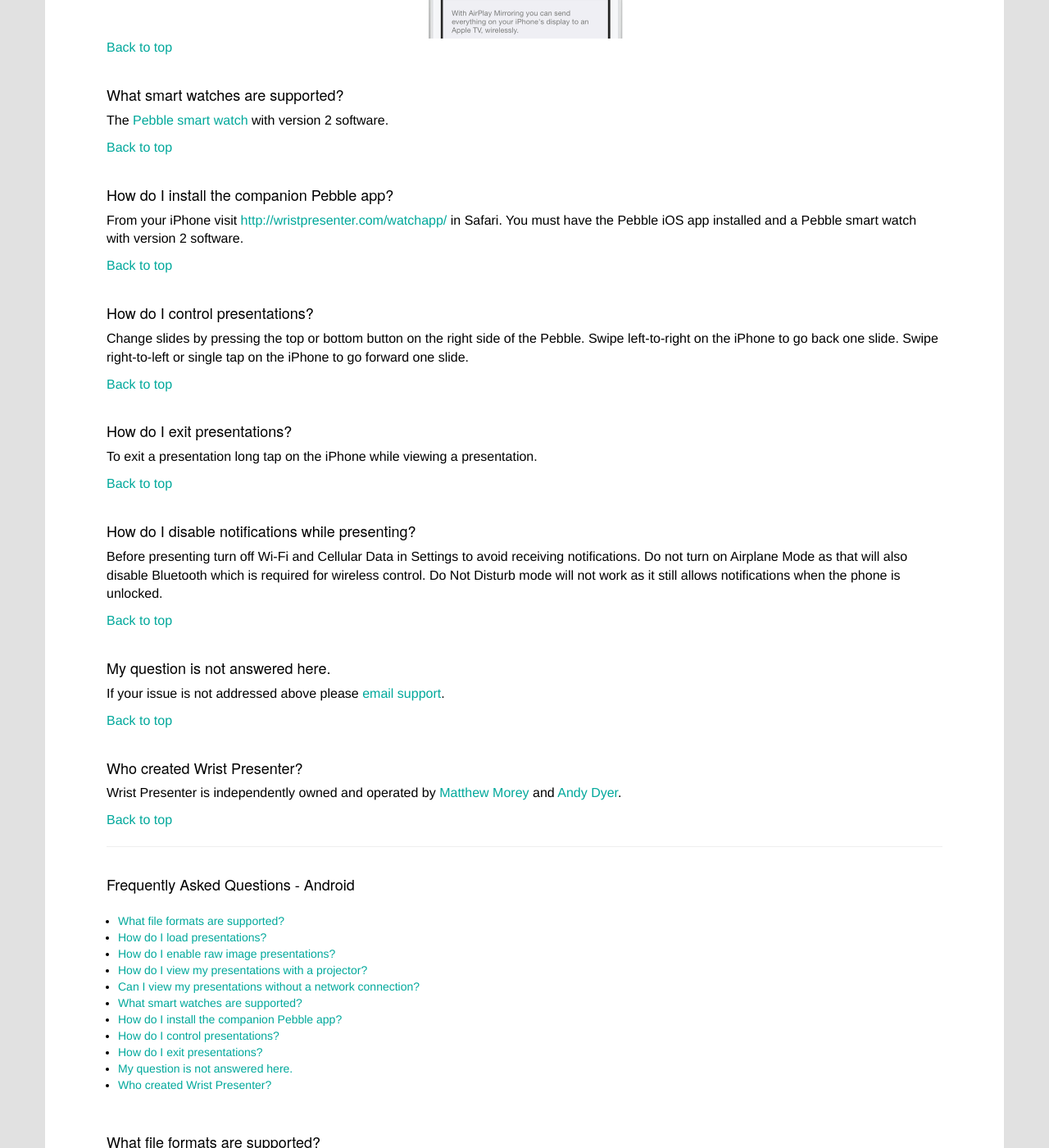
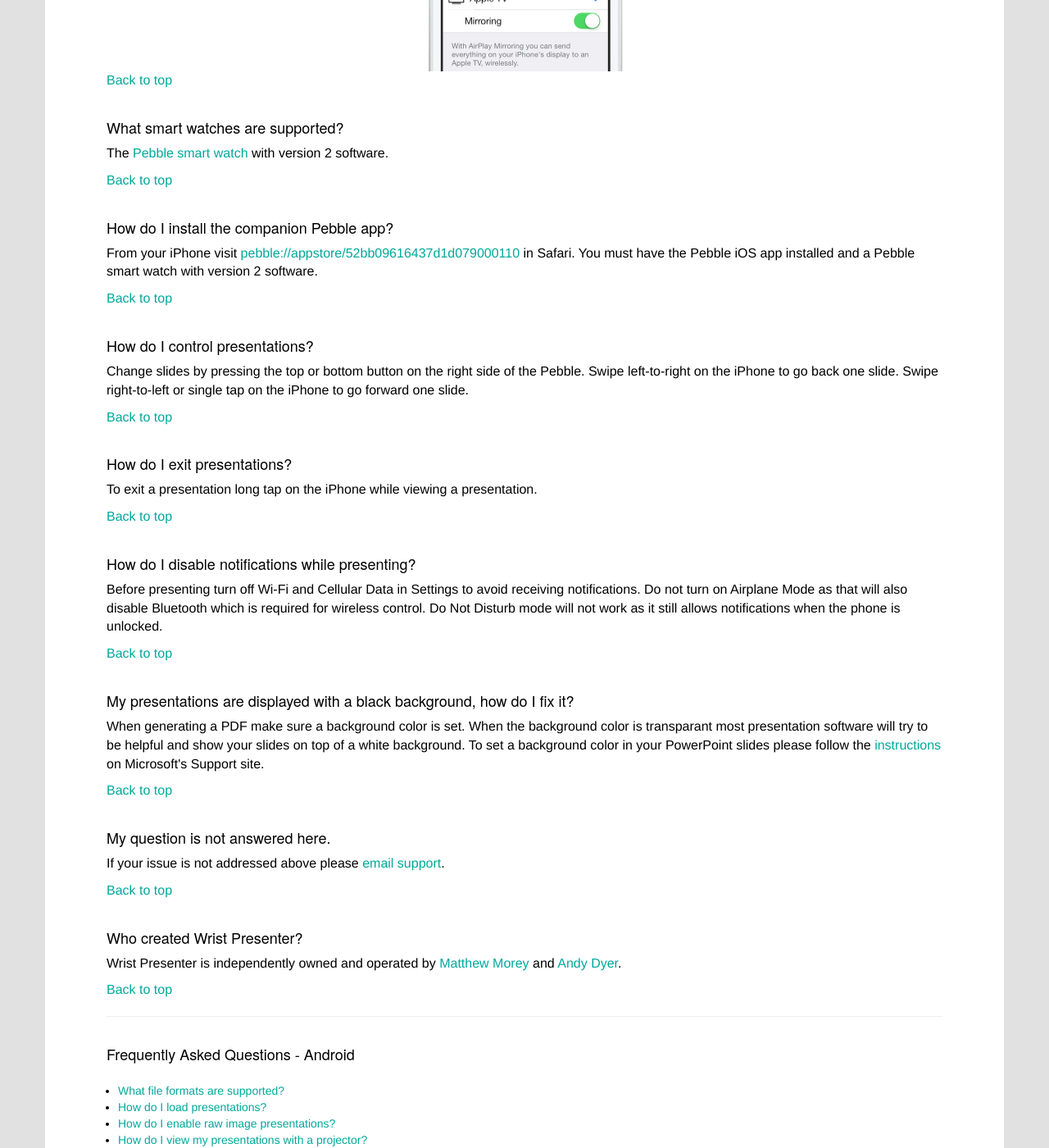
Before and after one commit to mmorey/WristPresenter-Website, a Jekyll site: the page built from support/index.html, in a window 1280 px wide and 1400 px high, scrolled down 2356 px. Shown: the whole window at 82% size. Built offline with Jekyll 4.4.1, drawn with Linux system fonts in a browser that asks for light colours; nearby versions of some CDN libraries; some of the changed text lies outside the part shown.

Commit message:
Updated acknowledgments and FAQ.

```diff
--- a/acknowledgments/index.html
+++ b/acknowledgments/index.html
@@ -15,6 +15,7 @@
                     <li><a href="https://github.com/mindbrix/UIImage-PDF" onClick="trackOutboundLink(this, 'Outbound Links', 'https://github.com/mindbrix/UIImage-PDF'); return false;" title="UIImage PDF category">UIImage+PDF</a> - Simple UIImage PDF renderer category for iOS scalable assets.</li>
                     <li><a href="https://github.com/hwaxxer/MHWDirectoryWatcher" onClick="trackOutboundLink(this, 'Outbound Links', 'https://github.com/hwaxxer/MHWDirectoryWatcher'); return false;" title="Directory monitoring">MHWDirectoryWatcher</a> - A lightweight class for monitoring a directory for changes on iOS.</li>
                     <li><a href="https://github.com/soffes/SAMRateLimit" onClick="trackOutboundLink(this, 'Outbound Links', 'https://github.com/soffes/SAMRateLimit'); return false;" title="Execute code on a schedule">SAMRateLimit</a> - Simple utility for only executing code every so often.</li>
+                    <li><a href="https://github.com/dzenbot/DZNEmptyDataSet" onClick="trackOutboundLink(this, 'Outbound Links', 'https://github.com/dzenbot/DZNEmptyDataSet'); return false;" title="Showing meaningful text when your table is empty">DZNEmptyDataSet</a> - A drop-in UITableView/UICollectionView superclass category for showing empty datasets whenever the view has no content to display.</li>
                 </ul>
 
                 <br/><br/>
--- a/support/index.html
+++ b/support/index.html
@@ -19,6 +19,7 @@
                     <li><a href="#control_presentation">How do I control presentations?</a></li>
                     <li><a href="#exit_presentation">How do I exit presentations?</a></li>
                     <li><a href="#ios_notifications">How do I disable notifications while presenting?</a></li>
+                    <li><a href="#ios_transparant_background">My presentations are displayed with a black background, how do I fix it?</a></li>
                     <li><a href="#unanswered_questions">My question is not answered here.</a></li>
                     <li><a href="#created_by">Who created Wrist Presenter?</a></li>
                 </ul>
@@ -53,6 +54,7 @@
                     <li><a href="#control_presentation">How do I control presentations?</a></li>
                     <li><a href="#exit_presentation">How do I exit presentations?</a></li>
                     <li><a href="#ios_notifications">How do I disable notifications while presenting?</a></li>
+                    <li><a href="#ios_transparant_background">My presentations are displayed with a black background, how do I fix it?</a></li>
                     <li><a href="#unanswered_questions">My question is not answered here.</a></li>
                     <li><a href="#created_by">Who created Wrist Presenter?</a></li>
                 </ul>
@@ -103,7 +105,7 @@
 
                 <a name="install_pebble_app"></a>
                 <h4>How do I install the companion Pebble app?</h4>
-                <p>From your iPhone visit <a href="http://wristpresenter.com/watchapp/" title="Companion Pebble app">http://wristpresenter.com/watchapp/</a> in Safari. You must have the Pebble iOS app installed and a Pebble smart watch with version 2 software.</p>
+                <p>From your iPhone visit <a href="pebble://appstore/52bb09616437d1d079000110" onClick="trackOutboundLink(this, 'Outbound Links', 'pebble://appstore/52bb09616437d1d079000110'); return false;" title="Companion Pebble app">pebble://appstore/52bb09616437d1d079000110</a> in Safari. You must have the Pebble iOS app installed and a Pebble smart watch with version 2 software.</p>
                 <p><a href="#ios_content">Back to top</a></p>
 
                 <a name="control_presentation"></a>
@@ -119,6 +121,11 @@
                 <a name="ios_notifications"></a>
                 <h4>How do I disable notifications while presenting?</h4>
                 <p>Before presenting turn off Wi-Fi and Cellular Data in Settings to avoid receiving notifications. Do not turn on Airplane Mode as that will also disable Bluetooth which is required for wireless control. Do Not Disturb mode will not work as it still allows notifications when the phone is unlocked.</p>
+                <p><a href="#ios_content">Back to top</a></p>
+
+                <a name="ios_transparant_background"></a>
+                <h4>My presentations are displayed with a black background, how do I fix it?</h4>
+                <p>When generating a PDF make sure a background color is set. When the background color is transparant most presentation software will try to be helpful and show your slides on top of a white background. To set a background color in your PowerPoint slides please follow the <a href="https://office.microsoft.com/en-us/powerpoint-help/insert-or-delete-a-background-picture-or-color-HA010086643.aspx" onClick="trackOutboundLink(this, 'Outbound Links', 'https://office.microsoft.com/en-us/powerpoint-help/insert-or-delete-a-background-picture-or-color-HA010086643.aspx'); return false;" title="Set background color in PowerPoint slideshow">instructions</a> on Microsoft's Support site.</p>
                 <p><a href="#ios_content">Back to top</a></p>
 
                 <a name="unanswered_questions"></a>
@@ -182,7 +189,7 @@
 
                 <a name="android_install_pebble_app"></a>
                 <h4>How do I install the companion Pebble app?</h4>
-                <p>On your phone or tablet, visit <a href="http://wristpresenter.com/watchapp/" title="Companion Pebble app">http://wristpresenter.com/watchapp/</a> in the web browser. You must have the Pebble Android app installed and a Pebble smart watch with version 2 software.</p>
+                <p>On your phone or tablet, visit <a href="pebble://appstore/52bb09616437d1d079000110" onClick="trackOutboundLink(this, 'Outbound Links', 'pebble://appstore/52bb09616437d1d079000110'); return false;" title="Companion Pebble app">pebble://appstore/52bb09616437d1d079000110</a> in the web browser. You must have the Pebble Android app installed and a Pebble smart watch with version 2 software.</p>
                 <p><a href="#android_content">Back to top</a></p>
 
                 <a name="android_control_presentation"></a>
```
